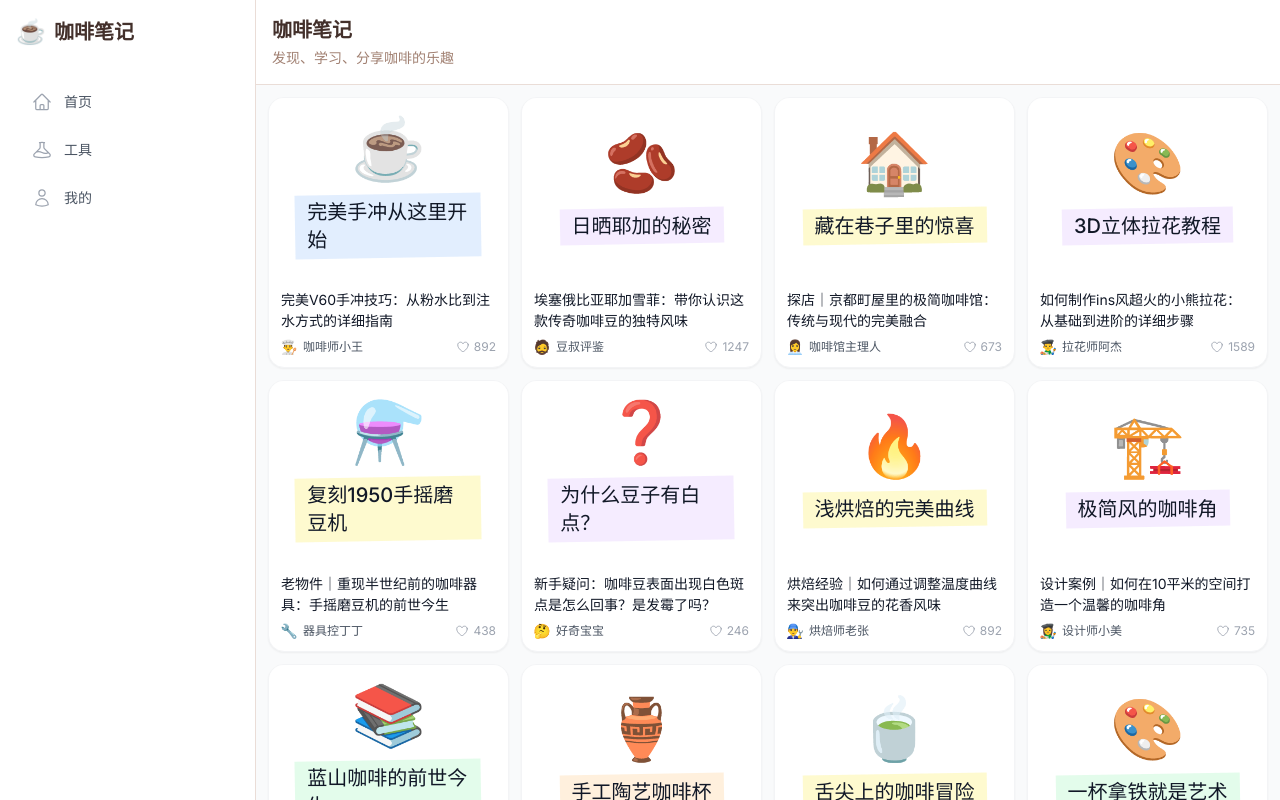
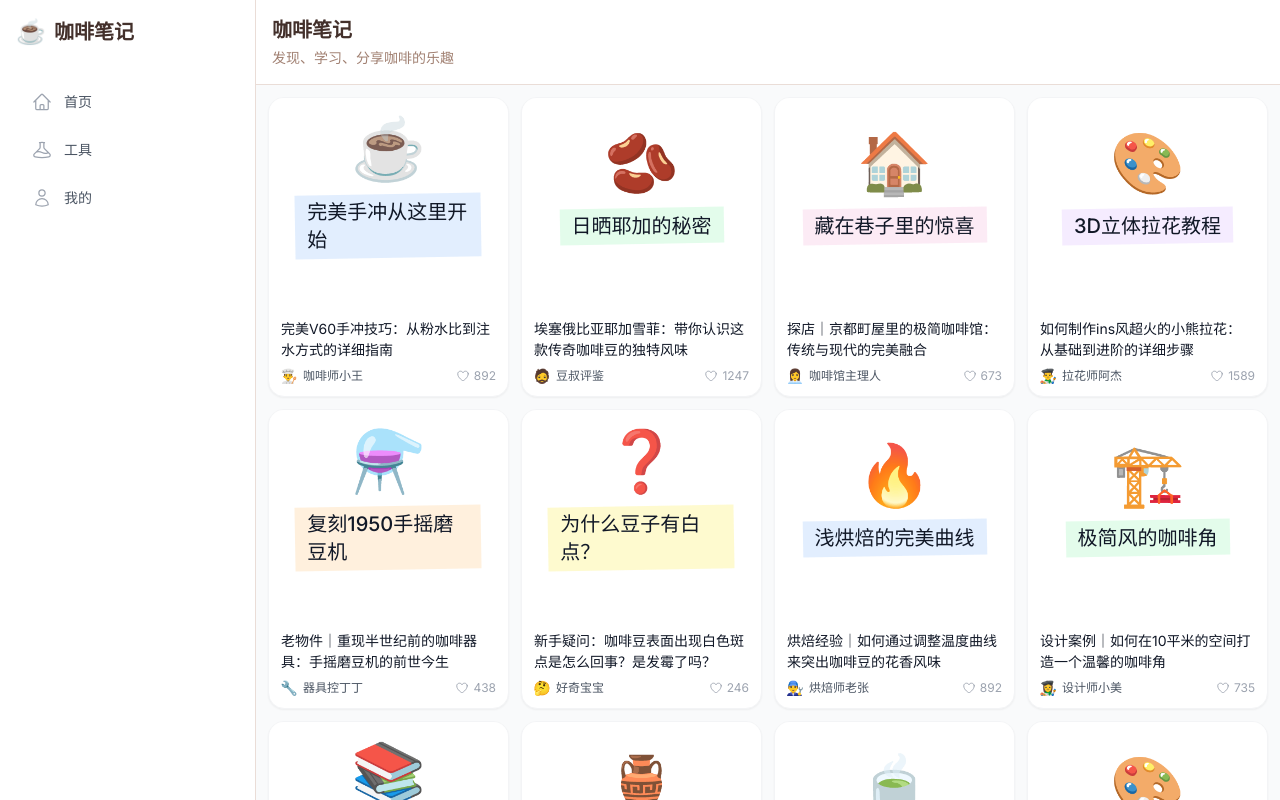
Before and after one commit to jqlong17/CoffeeNotes, a Next.js app: page /home in a window 1280 px wide. Shown: the top 800 px of the page. Built offline with nearby package versions, Linux system fonts and the light colour scheme.

Commit message:
fix: 修复卡片背景颜色的水合错误

```diff
--- a/src/app/components/ContentCard.tsx
+++ b/src/app/components/ContentCard.tsx
@@ -13,6 +13,7 @@ const BG_COLORS = [
 ]
 
 interface ContentCardProps {
+  id: string
   imageEmoji: string
   image_content: string
   title: string
@@ -27,6 +28,7 @@ interface ContentCardProps {
 }
 
 export default function ContentCard({
+  id,
   imageEmoji,
   image_content,
   title,
@@ -36,19 +38,19 @@ export default function ContentCard({
   onLike,
   onClick,
 }: ContentCardProps) {
-  // 使用 useMemo 确保在重新渲染时保持相同的背景颜色
+  // 使用 id 来确定性地选择颜色
   const bgColor = useMemo(() => {
-    const randomIndex = Math.floor(Math.random() * BG_COLORS.length)
-    return BG_COLORS[randomIndex]
-  }, [])
+    const index = parseInt(id, 10) % BG_COLORS.length
+    return BG_COLORS[index]
+  }, [id])
 
   return (
     <div
-      className="group flex flex-col rounded-2xl overflow-hidden bg-white hover:bg-gray-50 shadow-sm hover:shadow-md transition-all duration-300 cursor-pointer border border-gray-100"
+      className="group flex flex-col justify-between rounded-2xl overflow-hidden bg-white hover:bg-gray-50 shadow-sm hover:shadow-md transition-all duration-300 cursor-pointer border border-gray-100 min-h-[300px]"
       onClick={onClick}
     >
       {/* 封面区域 */}
-      <div className="relative aspect-[4/3] bg-gray-50">
+      <div className="relative aspect-[4/3] bg-gray-50 mb-0">
         {/* 空白背景 */}
         <div className="absolute inset-0 bg-white" />
 
@@ -69,7 +71,7 @@ export default function ContentCard({
       </div>
 
       {/* 内容区域 */}
-      <div className="p-3">
+      <div className="p-3 mt-0">
         {/* 标题 */}
         <h3 className="text-sm text-gray-900 leading-normal mb-2 line-clamp-2">
           {title}
--- a/src/app/components/HomePage.tsx
+++ b/src/app/components/HomePage.tsx
@@ -23,6 +23,7 @@ export default function HomePage() {
       {MOCK_POSTS.map(post => (
         <ContentCard
           key={post.id}
+          id={post.id}
           imageEmoji={post.imageEmoji}
           image_content={post.image_content}
           title={post.title}
```
